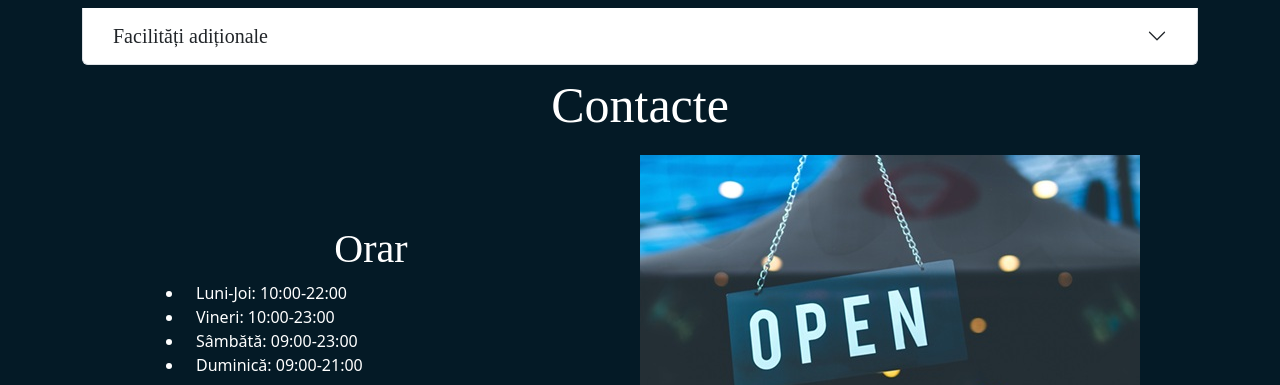
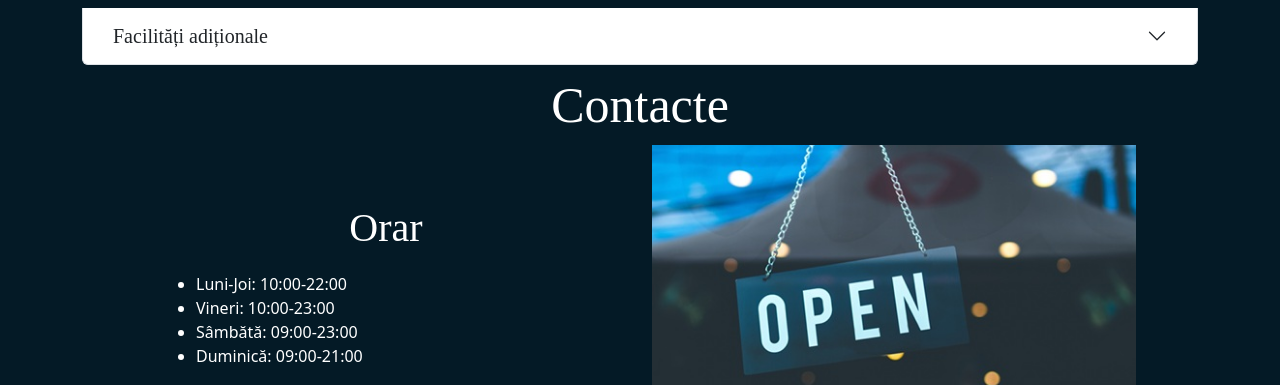
Before and after one commit to SorinaGandrabur/savoryblissrestaurant, a plain HTML site: page index.html in a window 1280 px wide. Shown: the part 3879-4264 px from the top of the page. Drawn offline with nearby package versions, Linux system fonts and the light colour scheme.

Commit message:
Update index.html

```diff
--- a/index.html
+++ b/index.html
@@ -152,11 +152,6 @@
     }
 
 
-    .row-2 {
-      display: flex;
-      align-items: center;
-      margin: 20px;
-    }
 
     .col-lg-3,
     .col-md-6,
@@ -559,10 +554,10 @@
 
   <div id="contacte"> <h2>Contacte</h2></div>
   <div class="container">
-    <div class="row-2">
-      <div class="col-lg-6 col-md-6 col-sm-12">
+    <div class="row">
+      <div class="col-lg-6" >
         <h3>Orar</h3>
-        <ul class="row">
+        <ul class="alb">
           <li>Luni-Joi: 10:00-22:00</li>
           <li>Vineri: 10:00-23:00</li>
           <li>Sâmbătă: 09:00-23:00</li>
@@ -584,8 +579,8 @@
       </div>
       </div>
 
-      <div class="col-lg-6 col-md-6 col-sm-12">
-        <img src="open.jpg" alt="placa cu inscripția Open pe ușa de la un restaurant">
+      <div class="col-lg-6">
+        <img src="open.jpg" class="img-fluid" alt="placa cu inscripția Open pe ușa de la un restaurant">
       </div>
       </div>
       </div>
```
